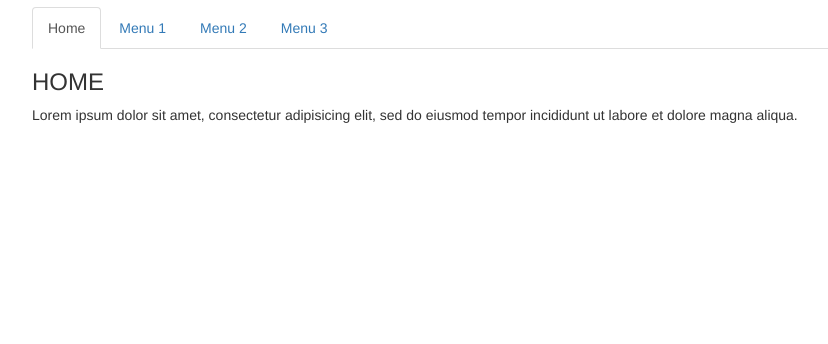
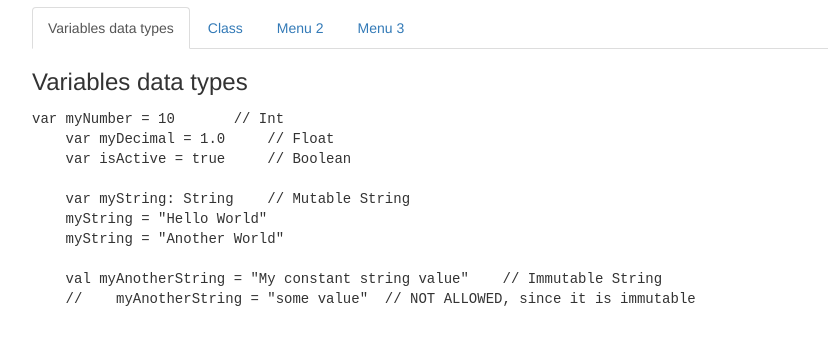
Before and after one commit to CabezasGonzalezJavier/myKotlinNotes.github.io, a plain HTML site: page basic.html in a window 1280 px wide. Shown: the part 56-400 px from the top of the page, without its empty margins (38-866 px from the left). Drawn offline with nearby package versions, Linux system fonts and the light colour scheme.

Commit message:
added calls and variables data types

```diff
--- a/basic.html
+++ b/basic.html
@@ -13,20 +13,35 @@
 <div class="container">
   <h2>Dynamic Tabs</h2>
   <ul class="nav nav-tabs">
-    <li class="active"><a data-toggle="tab" href="#home">Home</a></li>
-    <li><a data-toggle="tab" href="#menu1">Menu 1</a></li>
+    <li class="active"><a data-toggle="tab" href="#variables_data_types">Variables data types</a></li>
+    <li><a data-toggle="tab" href="#class">Class</a></li>
     <li><a data-toggle="tab" href="#menu2">Menu 2</a></li>
     <li><a data-toggle="tab" href="#menu3">Menu 3</a></li>
   </ul>
 
   <div class="tab-content">
-    <div id="home" class="tab-pane fade in active">
-      <h3>HOME</h3>
-      <p>Lorem ipsum dolor sit amet, consectetur adipisicing elit, sed do eiusmod tempor incididunt ut labore et dolore magna aliqua.</p>
+    <div id="variables_data_types" class="tab-pane fade in active">
+      <h3>Variables data types</h3>
+      <xmp>var myNumber = 10       // Int
+    var myDecimal = 1.0     // Float
+    var isActive = true     // Boolean
+
+    var myString: String    // Mutable String
+    myString = "Hello World"
+    myString = "Another World"
+
+    val myAnotherString = "My constant string value"    // Immutable String
+    //    myAnotherString = "some value"  // NOT ALLOWED, since it is immutable</xmp>
     </div>
-    <div id="menu1" class="tab-pane fade">
-      <h3>Menu 1</h3>
-      <p>Ut enim ad minim veniam, quis nostrud exercitation ullamco laboris nisi ut aliquip ex ea commodo consequat.</p>
+    <div id="class" class="tab-pane fade">
+      <h3>Class</h3>
+      <xmp>var personObj = Person()
+    personObj.name = "Steve"
+    print("The name of the person is ${personObj.name}")
+
+    class Person {
+    var name: String = ""
+    }</xmp>
     </div>
     <div id="menu2" class="tab-pane fade">
       <h3>Menu 2</h3>
```
